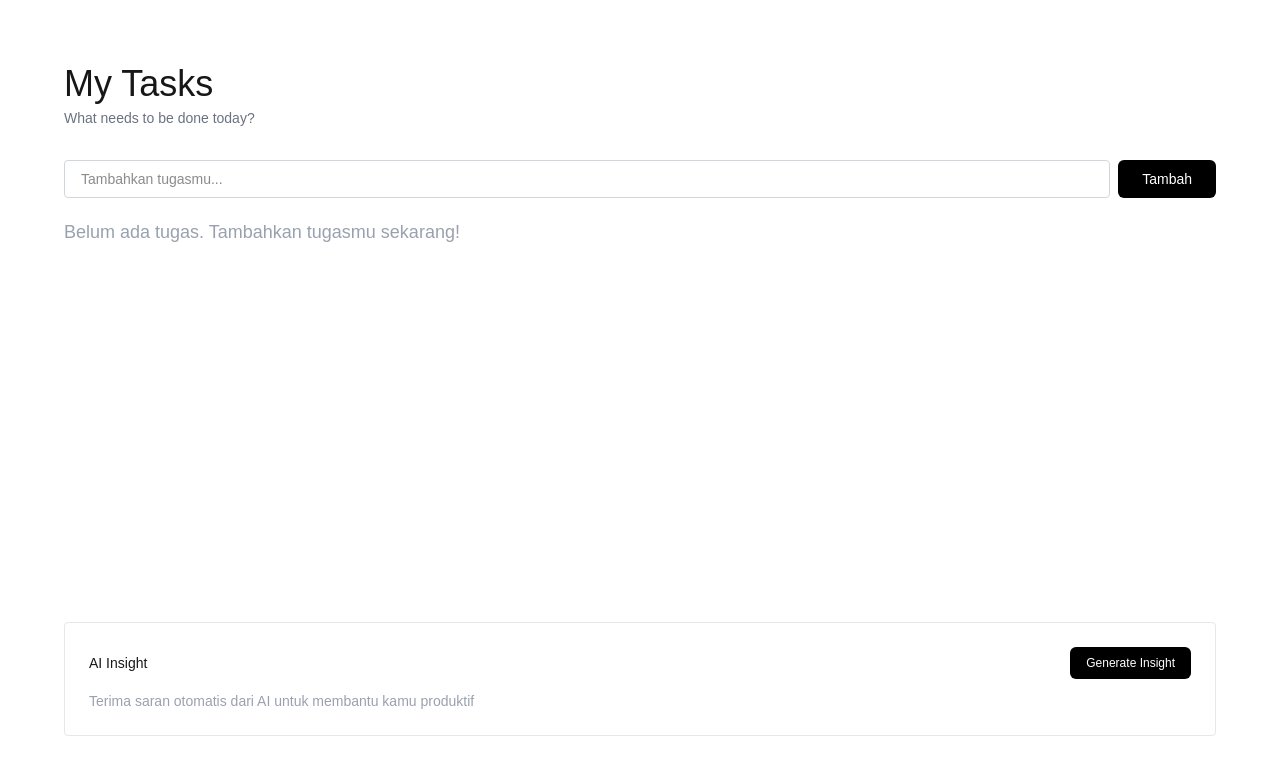
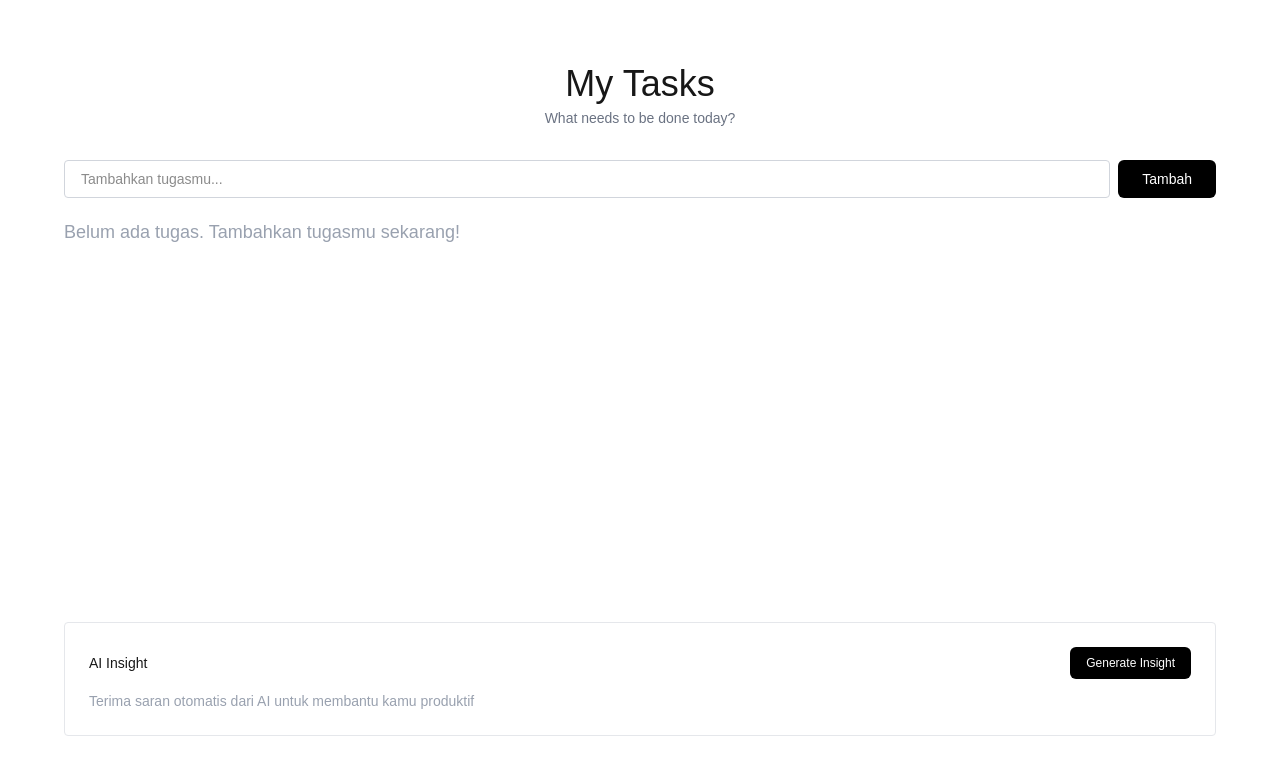
Before and after one commit to BenedictoGeraldo/mini-todolist, a Next.js app: page /todo in a window 1280 px wide. Shown: the top 774 px of the page. Built offline with nearby package versions, Linux system fonts and the light colour scheme.

Commit message:
update layouting todo page

```diff
--- a/src/app/todo/page.tsx
+++ b/src/app/todo/page.tsx
@@ -4,7 +4,7 @@ import TodoList from "./components/todoList";
 export default function TodoPage() {
   return (
     <div className="min-h-screen flex flex-col p-6 md:p-12 lg:p-16">
-      <div className="mb-8">
+      <div className="mb-8 text-center">
         <h1 className="text-4xl font-light">My Tasks</h1>
         <p className="text-gray-500 text-sm mt-1">
           What needs to be done today?
```
